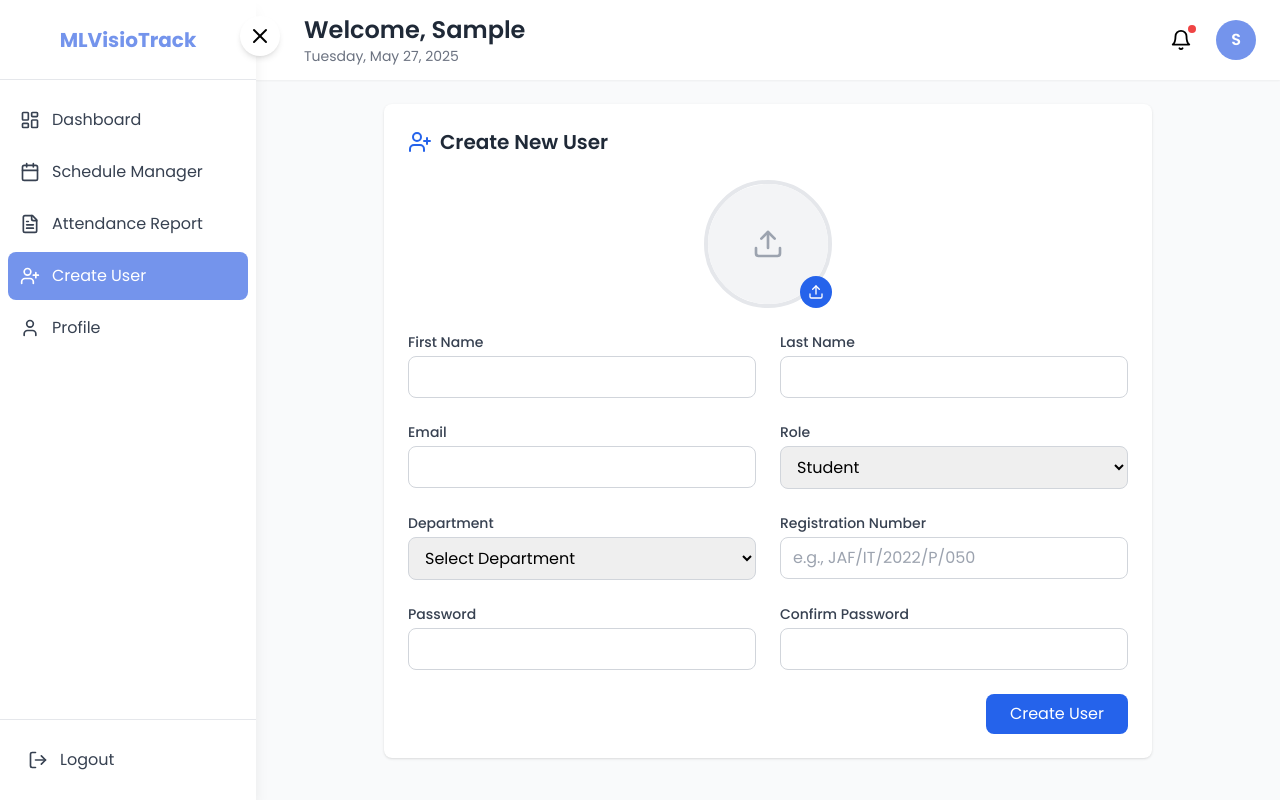
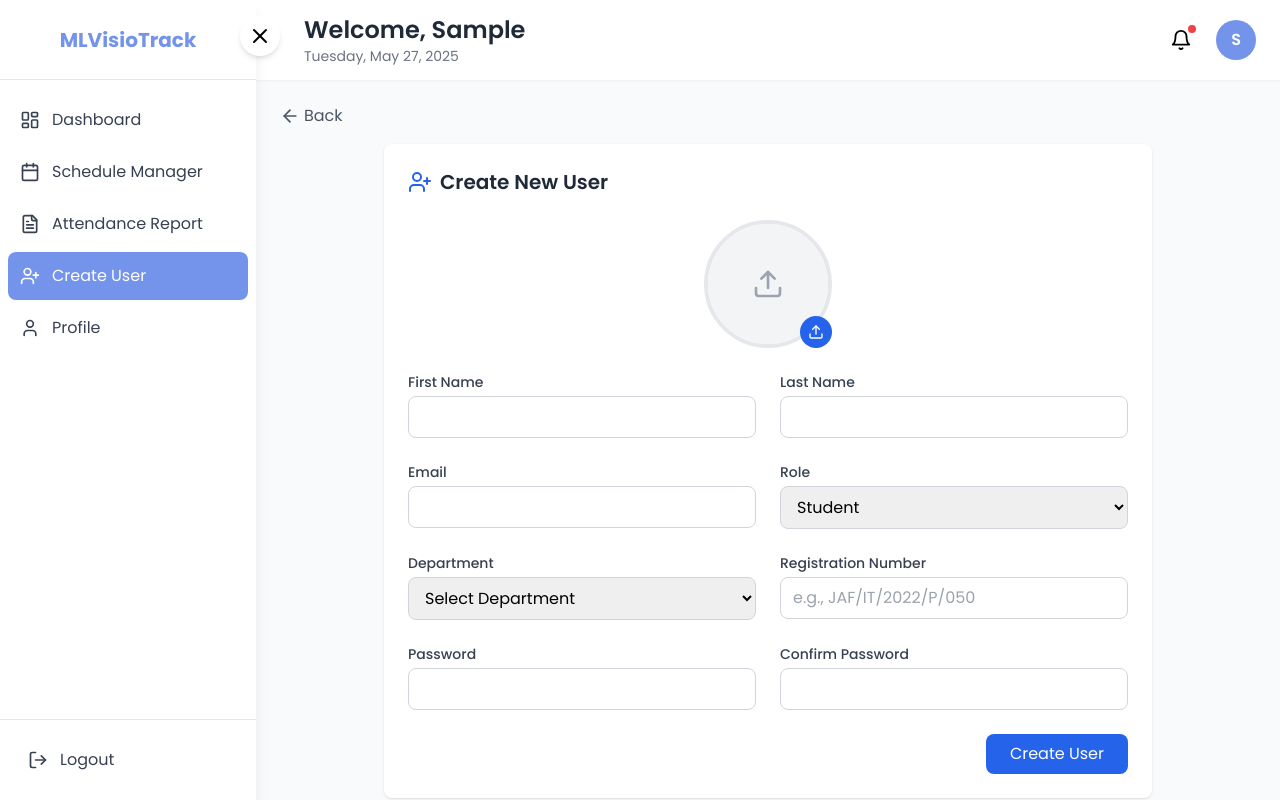
Before and after one commit to sarangan777/react-app, a React (Vite) app: page /admin/create-user in a window 1280 px wide. Built offline with nearby package versions, Linux system fonts and the light colour scheme; sample sign-in values are in the browser's storage.

Commit message:
Add back button to admin pages

```diff
--- a/src/pages/admin/AdminProfile.tsx
+++ b/src/pages/admin/AdminProfile.tsx
@@ -5,6 +5,7 @@ import { useAuth } from '../../context/AuthContext';
 import { toast, ToastContainer } from 'react-toastify';
 import 'react-toastify/dist/ReactToastify.css';
 import * as apiService from '../../services/api';
+import BackButton from '../../components/BackButton';
 
 const AdminProfile = () => {
   const { user, login } = useAuth();
@@ -114,6 +115,9 @@ const AdminProfile = () => {
 
   return (
     <div className="p-6">
+      <div className="mb-4">
+        <BackButton />
+      </div>
       <div className="max-w-3xl mx-auto bg-white rounded-xl shadow-sm">
         <div className="p-6">
           <div className="flex justify-between items-center mb-6">
--- a/src/pages/admin/AdminSchedule.tsx
+++ b/src/pages/admin/AdminSchedule.tsx
@@ -1,6 +1,7 @@
 import React, { useState } from 'react';
 import { Calendar, Download, Plus, Edit2, Trash2 } from 'lucide-react';
 import { Dialog } from '@headlessui/react';
+import BackButton from '../../components/BackButton';
 
 interface Schedule {
   id: string;
@@ -67,6 +68,9 @@ const AdminSchedule = () => {
 
   return (
     <div className="p-6">
+      <div className="mb-4">
+        <BackButton />
+      </div>
       <div className="bg-white rounded-xl shadow-sm">
         <div className="p-6 border-b border-gray-200">
           <div className="flex items-center justify-between mb-6">
--- a/src/pages/admin/CreateUser.tsx
+++ b/src/pages/admin/CreateUser.tsx
@@ -2,6 +2,7 @@ import React, { useState } from 'react';
 import { UserPlus, Upload } from 'lucide-react';
 import { toast } from 'react-toastify';
 import 'react-toastify/dist/ReactToastify.css';
+import BackButton from '../../components/BackButton';
 
 const CreateUser = () => {
   const [formData, setFormData] = useState({
@@ -80,6 +81,9 @@ const CreateUser = () => {
 
   return (
     <div className="p-6">
+      <div className="mb-4">
+        <BackButton />
+      </div>
       <div className="max-w-3xl mx-auto bg-white rounded-lg shadow p-6">
         <div className="flex items-center mb-6">
           <UserPlus className="w-6 h-6 text-blue-600 mr-2" />
```
